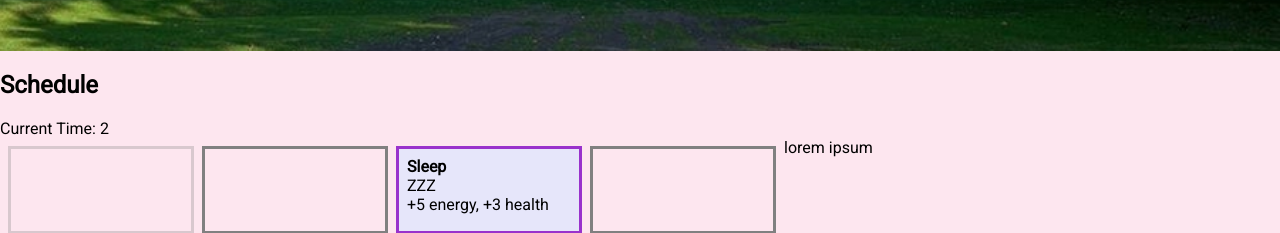
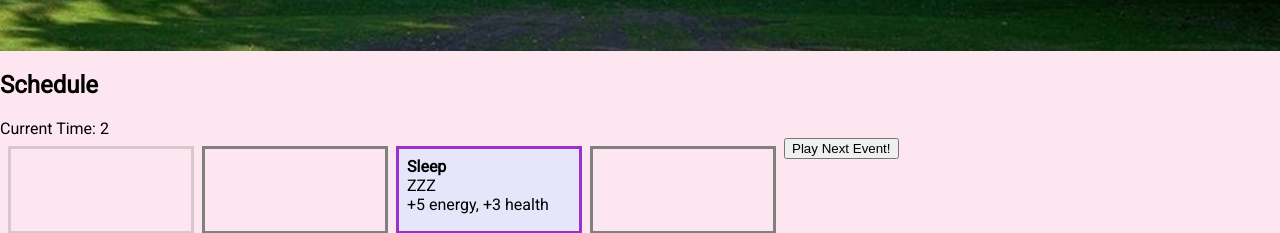
Before and after one commit to Hu-Tree/generals-dating, a React app: page / in a window 1280 px wide. Shown: the part 810-1043 px from the top of the page. Built offline with nearby package versions, Linux system fonts and the light colour scheme; no server answers; the HTML template or start-up script is replaced by a standard one.

Commit message:
button to pass to the next event made

```diff
--- a/client/src/components/modules/GameScreen.js
+++ b/client/src/components/modules/GameScreen.js
@@ -28,10 +28,12 @@ const GameScreen = (props) => {
       scriptName: "idfk",
       sideEffects: () => {
         setStats((prevStats) => {
-          prevStats.energy += 5;
-          prevStats.health += 3;
-          prevStats.currentTime += 1;
-          return prevStats;
+          return {
+            ...prevStats,
+            currentTime: prevStats.currentTime + 1,
+            health: prevStats.health + 3,
+            energy: prevStats.energy + 5,
+          };
         });
       },
       eventDisplay: {
@@ -47,11 +49,13 @@ const GameScreen = (props) => {
       scriptName: "idfk",
       sideEffects: () => {
         setStats((prevStats) => {
-          prevStats.cooking += 1;
-          prevStats.energy -= 1;
-          prevStats.health += 3;
-          prevStats.currentTime += 1;
-          return prevStats;
+          return {
+            ...prevStats,
+            currentTime: prevStats.currentTime + 1,
+            cooking: prevStats.cooking + 1,
+            health: prevStats.health + 3,
+            energy: prevStats.energy - 1,
+          };
         });
       },
       eventDisplay: {
@@ -67,8 +71,7 @@ const GameScreen = (props) => {
       scriptName: "idfk",
       sideEffects: () => {
         setStats((prevStats) => {
-          prevStats.currentTime += 1;
-          return prevStats;
+          return { ...prevStats, currentTime: prevStats.currentTime + 1 };
         });
       },
       eventDisplay: {
@@ -84,8 +87,7 @@ const GameScreen = (props) => {
       scriptName: "idfk",
       sideEffects: () => {
         setStats((prevStats) => {
-          prevStats.currentTime += 1;
-          return prevStats;
+          return { ...prevStats, currentTime: prevStats.currentTime + 1 };
         });
       },
       eventDisplay: {
--- a/client/src/components/modules/Scheduling/ScheduleScreen.js
+++ b/client/src/components/modules/Scheduling/ScheduleScreen.js
@@ -52,7 +52,15 @@ const ScheduleScreen = ({ stats, EVENTS }) => {
               );
             })}
           </div>
-          <div>lorem ipsum</div>
+          <div>
+            <button
+              onClick={() => {
+                EVENTS[activeScheduleList[stats.currentTime]].sideEffects();
+              }}
+            >
+              Play Next Event!
+            </button>
+          </div>
         </div>
       </div>
     </>
```
